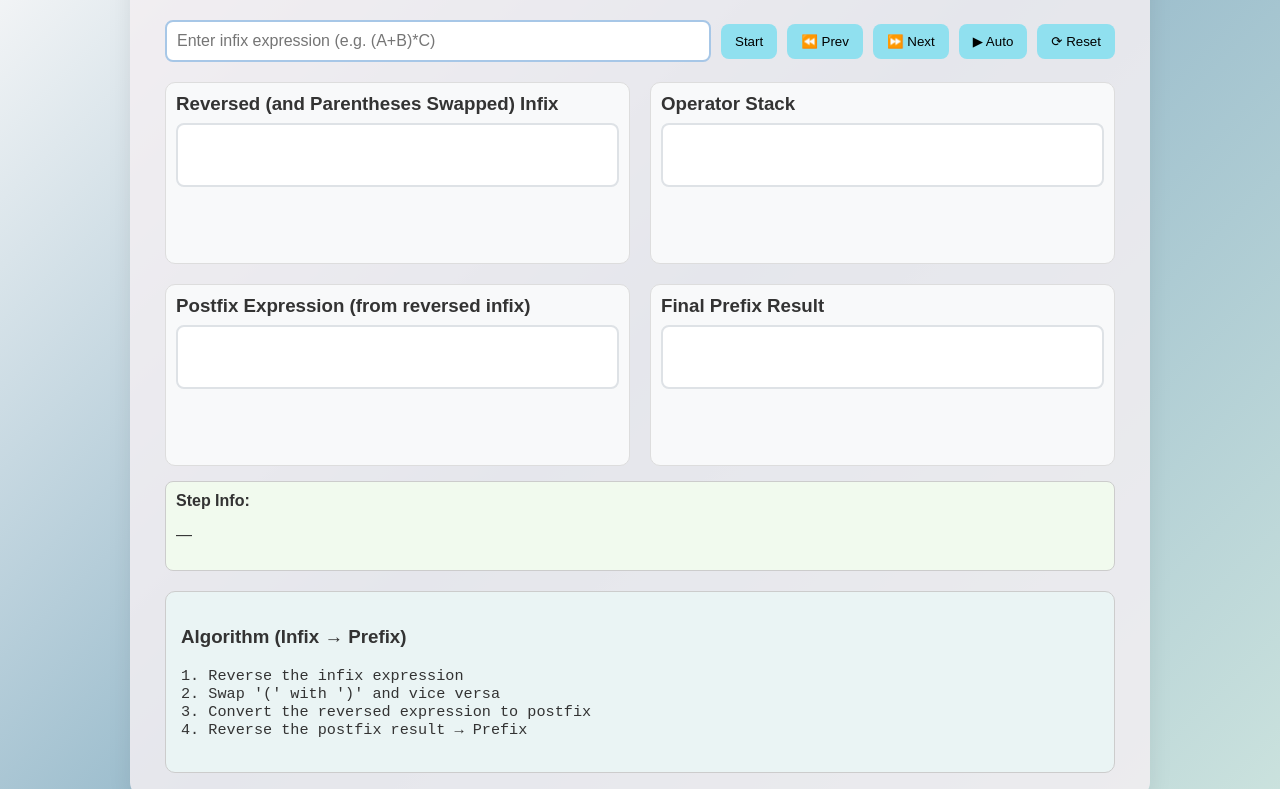
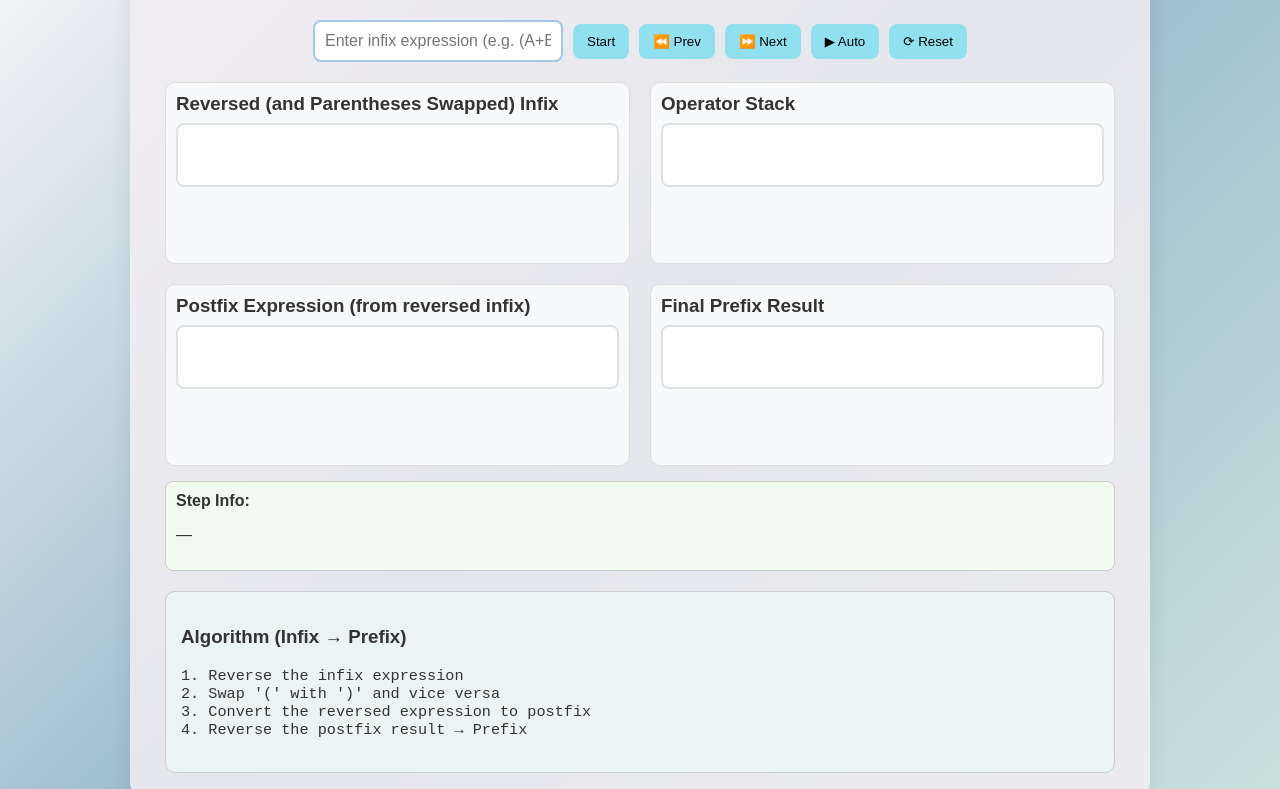
Before and after one commit to manishaPCU/infix-to-prefix, a plain HTML site: page index.html in a window 1280 px wide. Shown: the part 128-917 px from the top of the page. Drawn offline with Linux system fonts and the light colour scheme.

Commit message:
Update style.css

```diff
--- a/style.css
+++ b/style.css
@@ -44,7 +44,7 @@ input {
   border-radius: 8px;
   border: 2px solid #a7c7e7;
   font-size: 1rem;
-  flex: 1 1 300px; /* Flexible width */
+  /*flex: 1 1 300px; /* Flexible width */
   min-width: 250px;
   max-width: 600px;
   box-sizing: border-box;
```
